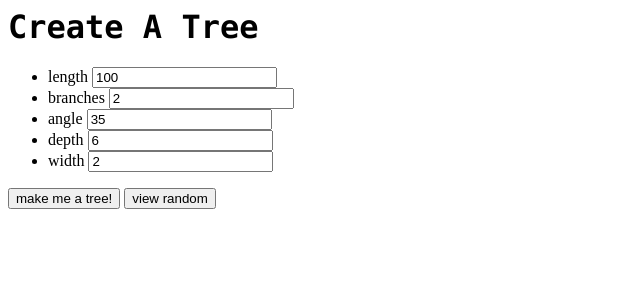
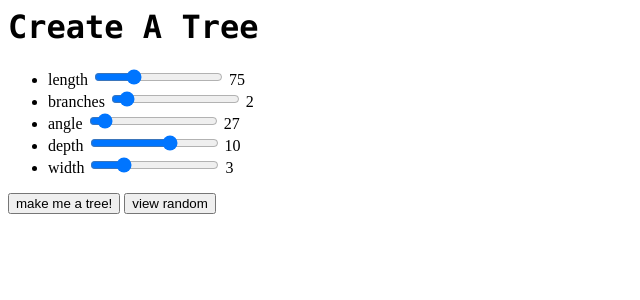
Before and after one commit to knoebber/nicolasknoebber.com, a PHP site: page /trees/index.php in a window 1280 px wide. Shown: the top 300 px of the page, without its empty margins (0-640 px from the left). Run offline with PHP 8.4, Linux system fonts and the light colour scheme.

Commit message:
change to sliders

```diff
--- a/trees/index.php
+++ b/trees/index.php
@@ -32,15 +32,35 @@ p {
 <body>
 <h1> Create A Tree </h1>
 <ul>
-<li> length   <input id="length" value=100></input> </li>
-<li> branches <input id="branches" value=2></input> </li>
-<li> angle    <input id="angle" value=35></input> </li>
-<li> depth    <input id="depth" value=6></input> </li>
-<li> width    <input id="width" value=2></input> </li>
+  <li> length
+    <input type="range" id="len" value="75" min="25" max="200"
+    oninput="lengthOut.value = len.value">
+    <output id="lengthOut">75</output>
+  </li>
+  <li> branches
+    <input type="range" id="branches" value="2" min="1" max="15"
+    oninput="branchesOut.value = branches.value">
+    <output id="branchesOut">2</output>
+  </li>
+  <li> angle
+    <input type="range" id="angle" value="27" min="1" max="360"
+    oninput="angleOut.value = angle.value">
+    <output id="angleOut">27</output>
+  </li>
+  <li> depth
+    <input type="range" id="depth" value="10" min="1" max="15"
+    oninput="depthOut.value = depth.value">
+    <output id="depthOut">10</output>
+  </li>
+  <li> width
+    <input type="range" id="linewidth" value="3" min="1" max="10"
+    oninput="widthOut.value = linewidth.value">
+    <output id="widthOut">3</output>
+  </li>
 </ul>
 <span>
-<button data-action="tree-submit" onclick="requestTree()"> make me a tree! </button>
-<button data-action="pull-random" onclick="requestRandom()"> view random </button>
+  <button data-action="tree-submit" onclick="requestTree()"> make me a tree! </button>
+  <button data-action="pull-random" onclick="requestRandom()"> view random </button>
 </span>
 <div id="message-container"></div>
 
@@ -65,11 +85,11 @@ let handleResponse = (response) => {
 }//handleResponse
 
 let requestTree = () => {
-  let length   = document.getElementById('length').value;
-  let angle    = document.getElementById('angle').value;
-  let branches = document.getElementById('branches').value;
-  let depth    = document.getElementById('depth').value;
-  let width    = document.getElementById('width').value;
+  let length   = document.getElementById('lengthOut').value;
+  let angle    = document.getElementById('angleOut').value;
+  let branches = document.getElementById('branchesOut').value;
+  let depth    = document.getElementById('depthOut').value;
+  let width    = document.getElementById('widthOut').value;
   if (depth * branches > maxComplex) {
     document.getElementById('message-container').innerHTML= `
     <p style="color:red;">
```
